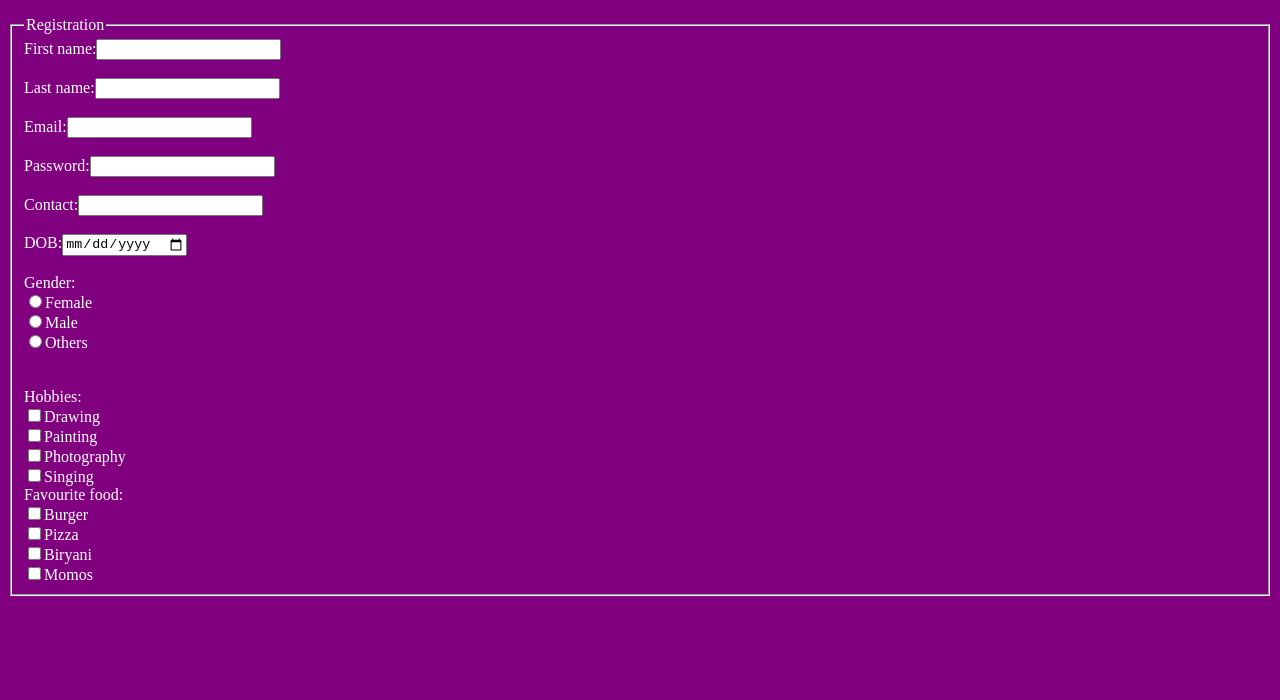
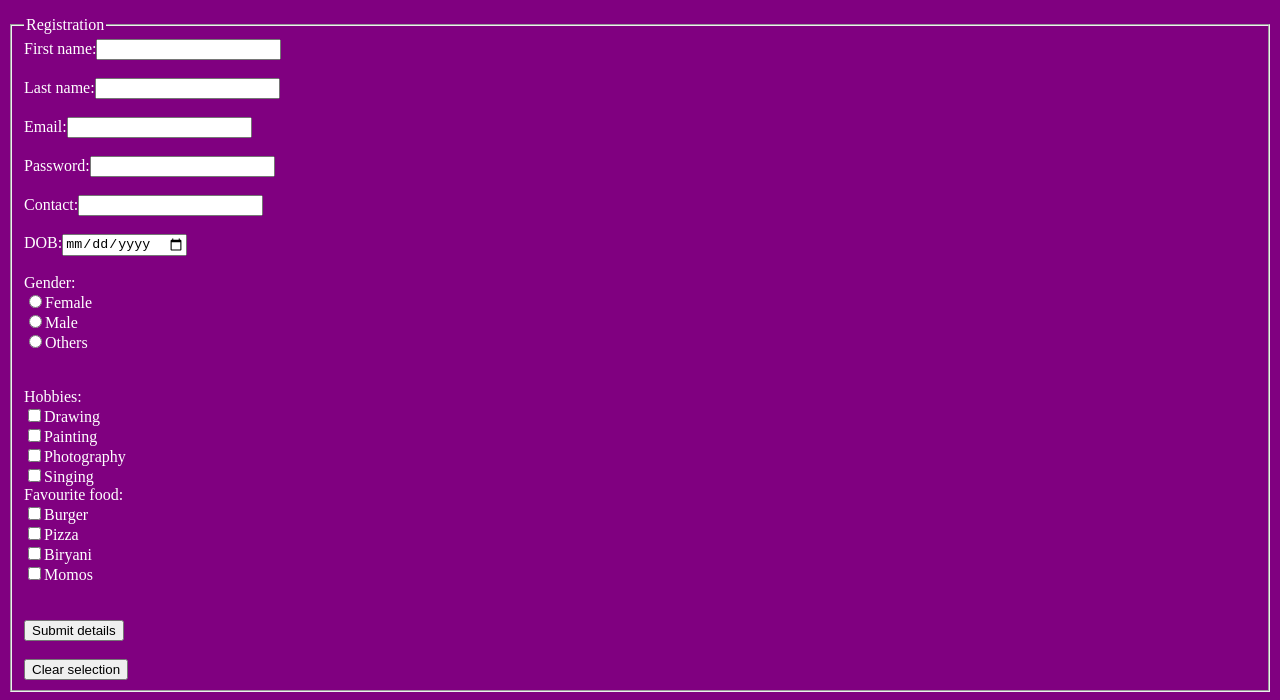
Before and after one commit to jiyakaninde/After-class-project, a plain HTML site: page project 6/index.html in a window 1280 px wide. Shown: the part 105-805 px from the top of the page. Drawn offline with Linux system fonts and the light colour scheme.

Commit message:
initial commit

```diff
--- a/project 6/index.html
+++ b/project 6/index.html
@@ -33,7 +33,10 @@
                 <input type="checkbox" name="ho">Pizza<br>
                 <input type="checkbox" name="ho">Biryani<br>
                 <input type="checkbox" name="ho">Momos<br>
-            </label>
+
+            </label><br><br>
+            <button type="submit">Submit details</button><br><br>
+            <button type="reset"> Clear selection</button>
 
         </fieldset>
     </form>
```
